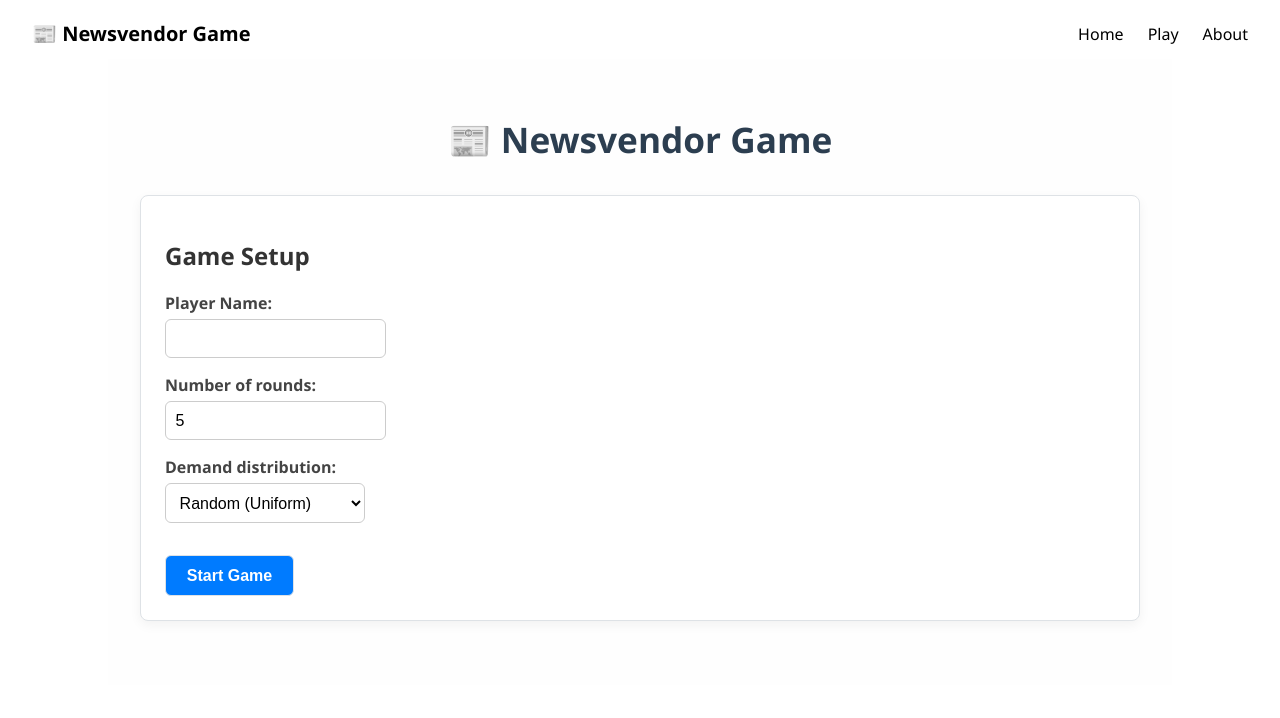
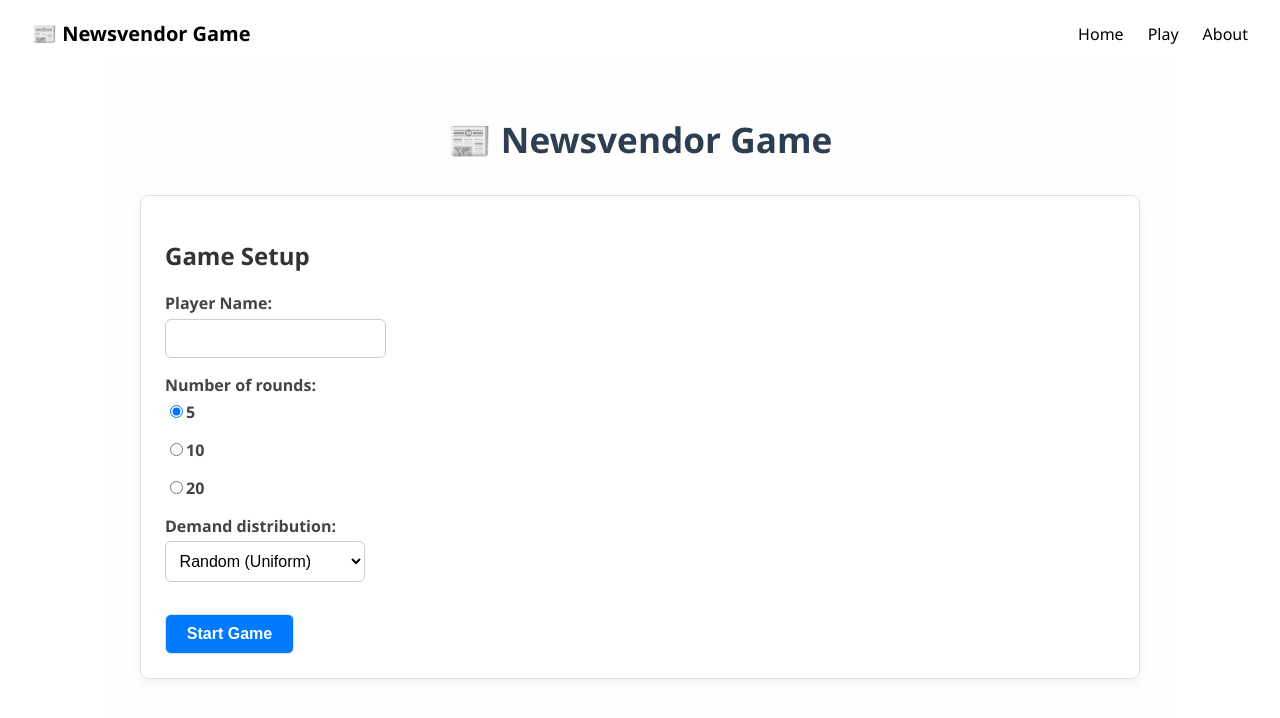
Before and after one commit to Budgettt/newsvendor-cap, a React (Vite) app in the folder frontend/: page /game in a window 1280 px wide. Shown: the top 718 px of the page. Built offline with nearby package versions, Linux system fonts and the light colour scheme.

Commit message:
limited round selection to 5,10,20 rounds, added demand type column to home leaderboard

```diff
--- a/frontend/src/components/GameSettingsForm.jsx
+++ b/frontend/src/components/GameSettingsForm.jsx
@@ -1,3 +1,4 @@
+import { useState } from "react";
 import "../styles/GamePage.css";
 
 const SettingsForm = ({
@@ -14,7 +15,15 @@ const SettingsForm = ({
   setMaxRounds,
   setDemandType,
   onSubmit,
-}) => (
+}) => {
+  const [selectedRounds, setSelectedRounds] = useState(5);
+
+  const handleChange = (e) => {
+    setSelectedRounds(Number(e.target.value));
+    setMaxRounds(Number(e.target.value));
+  };
+
+  return (
     <form onSubmit={onSubmit} className="settings-form">
       <h2>Game Setup</h2>
       <label>Player Name:</label>
@@ -24,14 +33,41 @@ const SettingsForm = ({
         required
       />
       <label>Number of rounds: </label>
+      <label className="settings-form-radio-label">
         <input
+          type="radio"
+          value="5"
+          checked={selectedRounds === 5}
+          onChange={handleChange}
+        />
+        5
+      </label>
+      <label className="settings-form-radio-label">
+        <input
+          type="radio"
+          value="10"
+          checked={selectedRounds === 10}
+          onChange={handleChange}
+        />
+        10
+      </label>
+      <label className="settings-form-radio-label">
+        <input
+          type="radio"
+          value="20"
+          checked={selectedRounds === 20}
+          onChange={handleChange}
+        />
+        20
+      </label>
+      {/* <input
       type="number"
       value={maxRounds}
       onChange={(e) => setMaxRounds(Number(e.target.value))}
       min={roundMin}
       max={roundLimit}
       required
-    />
+    /> */}
       {/* <label>
       Cost per unit:
       <input
@@ -66,5 +102,6 @@ const SettingsForm = ({
       <button type="submit">Start Game</button>
     </form>
   );
+};
 
 export default SettingsForm;
--- a/frontend/src/components/HomeLeaderboard.jsx
+++ b/frontend/src/components/HomeLeaderboard.jsx
@@ -10,6 +10,7 @@ const HomeLeaderboard = ({ scores }) => {
         <tr>
           <td key={i}>{i + 1}</td>
           <td>{score.playerName}</td>
+          <td>{score.demandType}</td>
           <td>{score.averageProfitDifference}%</td>
           <td>{score.totalRounds}</td>
         </tr>
@@ -25,6 +26,7 @@ const HomeLeaderboard = ({ scores }) => {
           <tr>
             <th>Rank</th>
             <th>Player</th>
+            <th>Demand Distribution</th>
             <th>Avg. Difference</th>
             <th>Rounds</th>
           </tr>
--- a/frontend/src/pages/AboutPage.jsx
+++ b/frontend/src/pages/AboutPage.jsx
@@ -15,8 +15,8 @@ const AboutPage = () => {
           uncertainty. Players take on the role of a newsvendor who must decide
           how many newspapers to order before demand is known, balancing the
           risks of overstocking and understocking. Through gameplay, players
-          gain insights into demand forecasting, cost optimization, and profit
-          maximization.
+          gain insights into demand forecasting, cost optimisation, and profit
+          maximisation.
         </p>
       </header>
 
```
Lines whose indentation alone changed are shown as unchanged.
